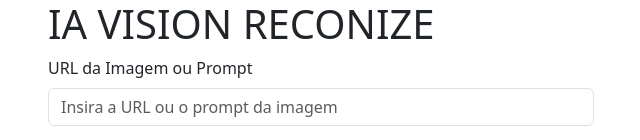
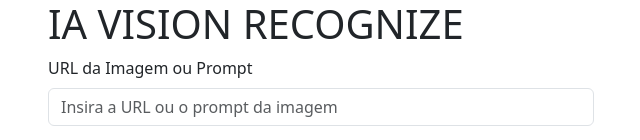
Before and after one commit to LeoneRocha/analyze-and-generate-images-with-Azure-AI, a React (Create React App) app: page / in a window 1280 px wide. Shown: the top 140 px of the page, without its empty margins (319-959 px from the left). Built offline with nearby package versions, Linux system fonts and the light colour scheme; the HTML template or start-up script is replaced by a standard one.

Commit message:
Parte 1.1

```diff
--- a/src/App.js
+++ b/src/App.js
@@ -30,7 +30,7 @@ function App() {
     <Container>
       <Row className="justify-content-md-center">
         <Col md={6}>
-          <h1>IA VISION RECONIZE</h1>
+          <h1>IA VISION RECOGNIZE</h1>
           <Form>
             <Form.Group className="mb-3">
               <Form.Label>URL da Imagem ou Prompt</Form.Label>
```
